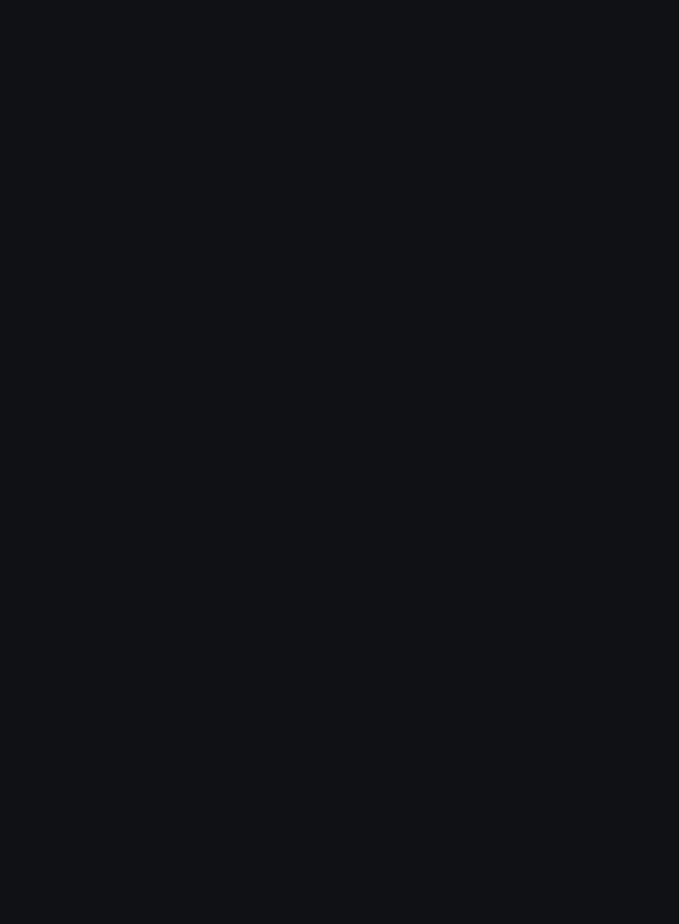
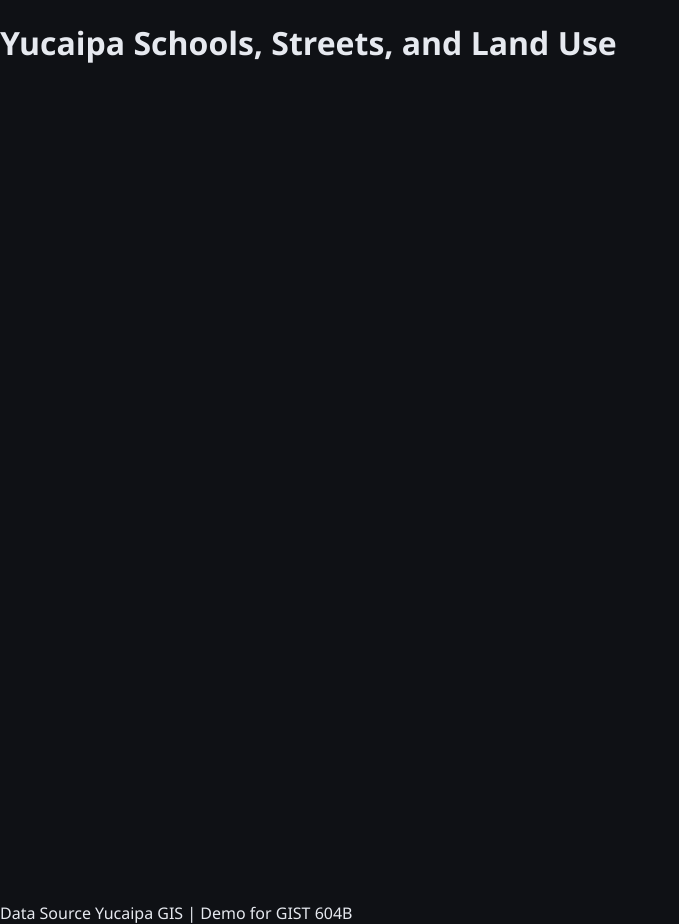
Before and after one commit to Matthew-Martin92/gist604b-webgis-leaflet-sp26, a website: page index.html in a window 1280 px wide. Shown: the whole page, without its empty margins (0-679 px from the left). Before the commit the page ends 800 px from the top, so only its background shows below. Drawn offline with nearby package versions, Linux system fonts and the light colour scheme.

Commit message:
Updated Index with Website title, header, map container, footer, and linked to js

```diff
--- a/index.html
+++ b/index.html
@@ -19,15 +19,21 @@
   <!-- TODO: Add your custom stylesheet -->
   <link rel="stylesheet" href="css/styles.css">
   <!-- TODO: Add your JavaScript file -->
-
+  <script src="js/map_code.js"></script>
 </head>
 <body>
 
   <!-- TODO: Add a header for your page -->
+   <div id="page-title">
+    <h1> Yucaipa Schools, Streets, and Land Use</h1>
+   </div>
 
   <!-- TODO: Map container (Leaflet targets this div by ID) -->
-
+  <div id="map"></div>
   <!-- TODO: Add a footer for your page -->
+   <footer ide="page-footer">
+    <p>Data Source Yucaipa GIS | Demo for GIST 604B</p>
+   </footer>
 
 </body>
 </html>
```
